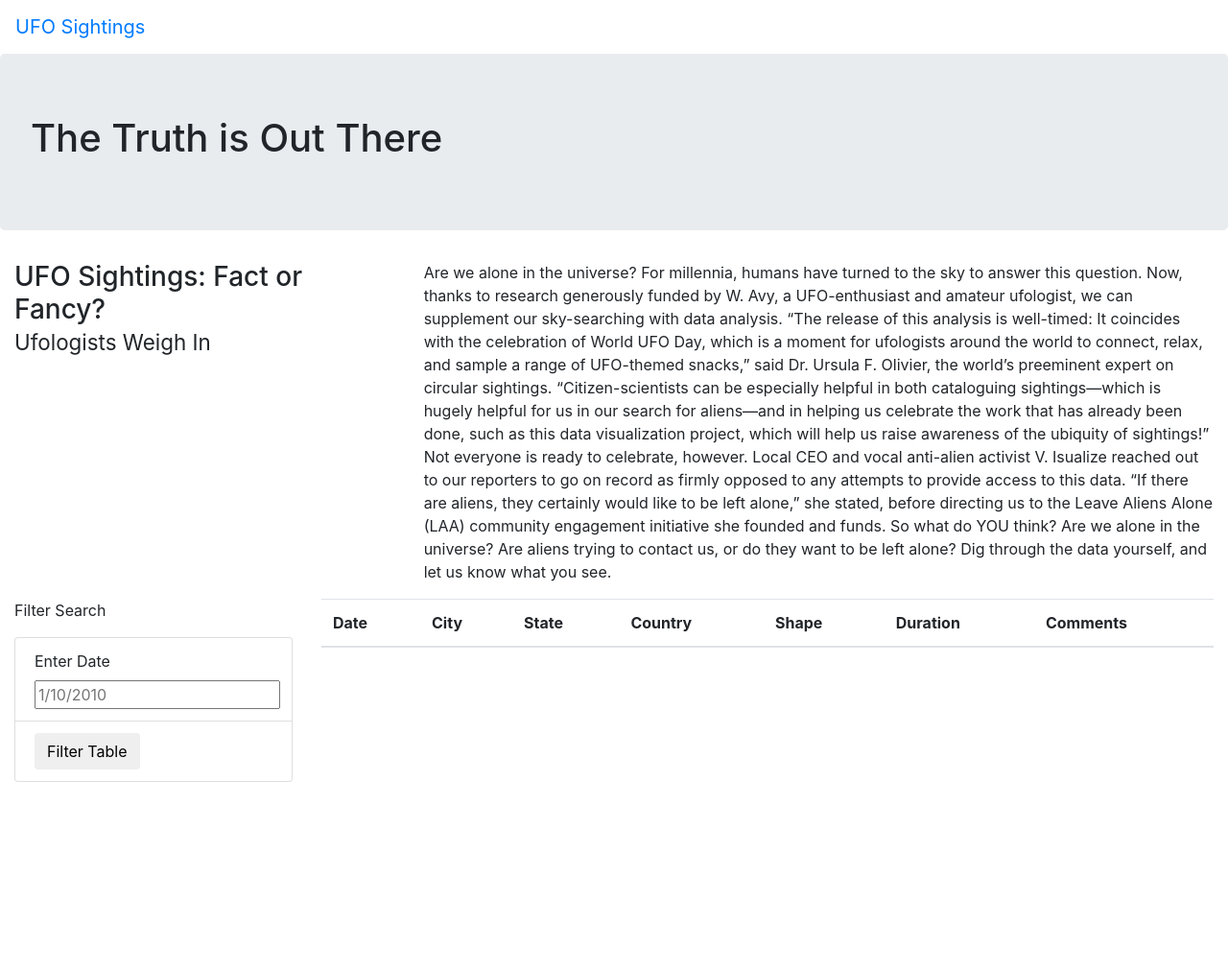
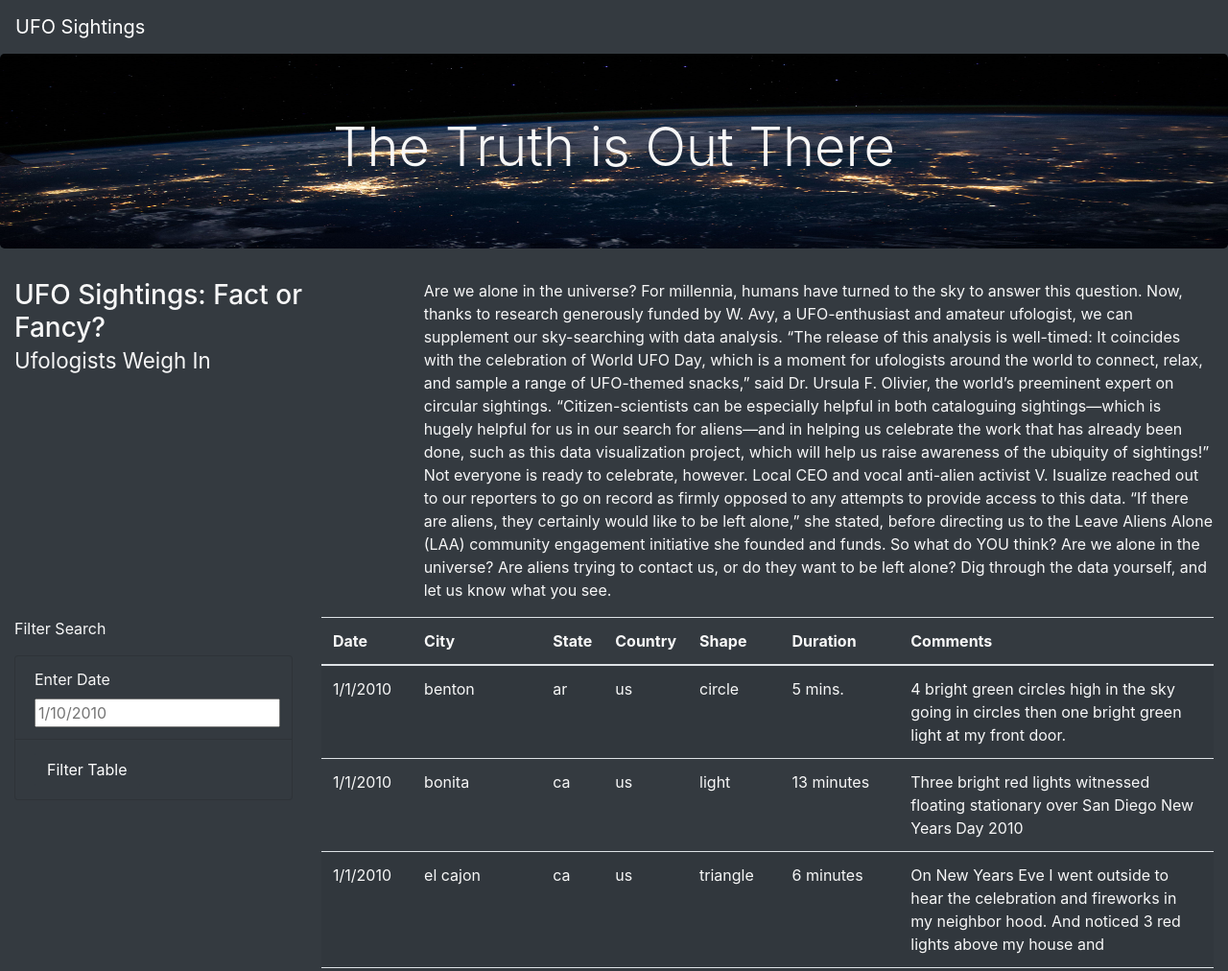
Before and after one commit to MauroBarron/UFOs, a plain HTML site: page index.html in a window 1280 px wide. Shown: the top 1012 px of the page at 96% size. Before the commit the page ends 815 px from the top, so only its background shows below. Drawn offline with nearby package versions, Linux system fonts and the light colour scheme.

Commit message:
Code save. Module 11.6 Add the Data and customize with Bootstrap and CSS

```diff
--- a/index.html
+++ b/index.html
@@ -12,13 +12,13 @@
         />
         <link rel="stylesheet" href="static/css/style.css">
     </head>
-<body>
+    <body class="bg-dark">
         <div class="wrapper">
-        <nav class="navbar navbar-expand-lg">
+            <nav class="navbar navbar-dark bg-dark navbar-expand-lg">
                 <a class="navbar-brand" href="index.html">UFO Sightings</a>
             </nav>
             <div class="jumbotron">
-            <h1>The Truth is Out There</h1>
+                <h1 class="display-4">The Truth is Out There</h1>
             </div>
             <div class="container-fluid">
                 <div class="row">
@@ -38,16 +38,16 @@
             <div class="container-fluid">
                 <div class = "row">
                     <div class="col-md-3">
-                    <form>
+                        <form class="bg-dark">
                             <p>Filter Search</p>
                         </form>
-                    <ul class="list-group">
-                        <li class="list-group-item">
+                        <ul class="list-group bg-dark list-group">
+                            <li class="list-group-item bg-dark">
                                 <label for="date">Enter Date</label>
                                 <input type="text" placeholder="1/10/2010" id="datetime" />
                             </li>
-                        <li class="list-group-item">
-                            <button id="filter-btn" type="button" class="btn btn-default">Filter Table</button>
+                            <li class="list-group-item bg-dark list-group-item">
+                                <button id="filter-btn" type="button" class="btn btn-dark">Filter Table</button>
                             </li>
                         </ul>
                     </div>
@@ -64,11 +64,15 @@
                                     <th>Comments</th>
                                 </tr>
                             </thead>
-                        <tbody></tbody>
+                            <tbody>
+                            </tbody>
                         </table>
                     </div>
                 </div>
             </div>
         </div>
+        <script src="https://cdnjs.cloudflare.com/ajax/libs/d3/4.11.0/d3.js"></script>
+        <script src="static/js/data.js"></script>
+        <script src="static/js/app.js"></script>
     </body>
 </html>
--- a/static/css/style.css
+++ b/static/css/style.css
@@ -0,0 +1,9 @@
+body {
+    color:#f7f7f7;
+}
+
+.jumbotron {
+    background-image: url("../images/nasa.jpg");
+    background-size: 100% 100%;
+    text-align: center;
+  }
--- a/static/js/app.js
+++ b/static/js/app.js
@@ -1,4 +1,4 @@
-// import the data form data.js
+// import the data from data.js
 const tableData = data;
 
 //Reference the HTML table using d3
@@ -7,14 +7,13 @@ var tbody = d3.select("tbody");
 // build Table function
 // First clear out existing data
 function buildTable(data){
-   tbody.html("")
-};
-// Loop thru each object in data
+   tbody.html("");
+    // Then loop thru each object in data
     // append a row and cells for each value
     // in each row
     data.forEach((dataRow) => {
         //Append row to table body
-    let row=tbody.append("tr")
+        let row=tbody.append("tr");
         //Loop thru each field in dataRow and add
         // each value as a table cell (td)
         Object.values(dataRow).forEach((val) => {
@@ -23,7 +22,7 @@ data.forEach((dataRow) => {
             }
         );
     });
-
+}
 // Filter by click function
 function handleClick () {
     // Get datetime value from filter
```
Also changed, not shown: static/images/nasa.jpg (added). Lines whose indentation alone changed are shown as unchanged.
